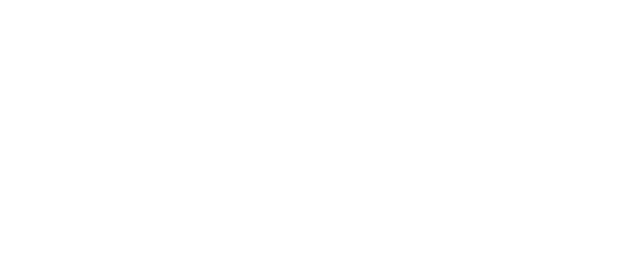
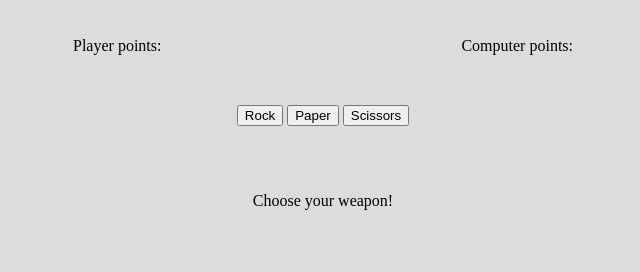
Before and after one commit to Vholmstr/RPS, a plain HTML site: page index.html in a window 1280 px wide. Shown: the whole page, without its empty margins (317-957 px from the left). Drawn offline with Linux system fonts and the light colour scheme.

Commit message:
Add Ui elements, style.css and javascript to make them responsive

```diff
--- a/index.html
+++ b/index.html
@@ -5,8 +5,30 @@
     <meta http-equiv="X-UA-Compatible" content="IE=edge">
     <meta name="viewport" content="width=device-width, initial-scale=1.0">
     <title>Document</title>
+    <link rel="stylesheet" href="style.css">
 </head>
 <body>
+    <div class=container>
+        <div class="score-container">
+            <div id="player">
+                Player points:
+            </div>
+            <div id="computer">
+                Computer points:
+            </div>
+        </div>
+
+        <div class="buttons-container">
+            <button data-type="Rock">Rock</button>
+            <button data-type="Paper">Paper</button>
+            <button data-type="Scissors">Scissors</button>
+        </div>
+        <div class="results-container">
+            <p>Choose your weapon!</p>
+            <h1 id="result-text"></h1>
+        </div>
+    </div>
+
     <script src="script.js"></script>
 </body>
 </html>
--- a/script.js
+++ b/script.js
@@ -1,10 +1,11 @@
+const buttons = document.querySelectorAll('button');
+const resultText = document.querySelector('#result-text')
 const choices = ["rock", "paper", "scissors"];
 
 function computerPlay () {
     let randomNum = Math.floor(Math.random()*3);
     return choices[randomNum];
 }
-
 
 function playRound (playerSelection, computerSelection) {
     playerSelection = playerSelection.toLowerCase();
@@ -19,12 +20,16 @@ function playRound (playerSelection, computerSelection) {
     } else {
         return "Computer wins, " + computerSelection + " beats " + playerSelection  + ".";
     }
-
 }
 
-function game () {
-    for (let i = 0; i < 5; i++) {
-        let playerSelection = prompt("Pick between rock, paper and scissors");
-        console.log(playRound(playerSelection, computerPlay()));
-    }
+function game (selection) {
+    playRound(selection, computerPlay());
 }
+
+buttons.forEach(button => {
+    button.addEventListener('click', e => {
+        const pChoice = e.target.getAttribute("data-type");
+        const result = playRound(pChoice, computerPlay());
+        resultText.textContent = result;
+    })
+})
--- /dev/null
+++ b/style.css
@@ -0,0 +1,30 @@
+body {
+    background-color: gainsboro;
+    margin: 25px;
+    padding: 12px;
+    display: flex;
+    justify-content: center;
+}
+
+.container {
+    width: 500px;
+    display: flex;
+    flex-direction: column;
+    justify-content: center;
+    align-items: center;
+    gap: 50px;
+}
+
+.score-container {
+    width: 500px;
+    display: flex;
+    justify-content: space-between;
+}
+
+.results-container {
+    width: 700px;
+    display: flex;
+    flex-direction: column;
+    justify-content: center;
+    align-items: center;
+}
```
